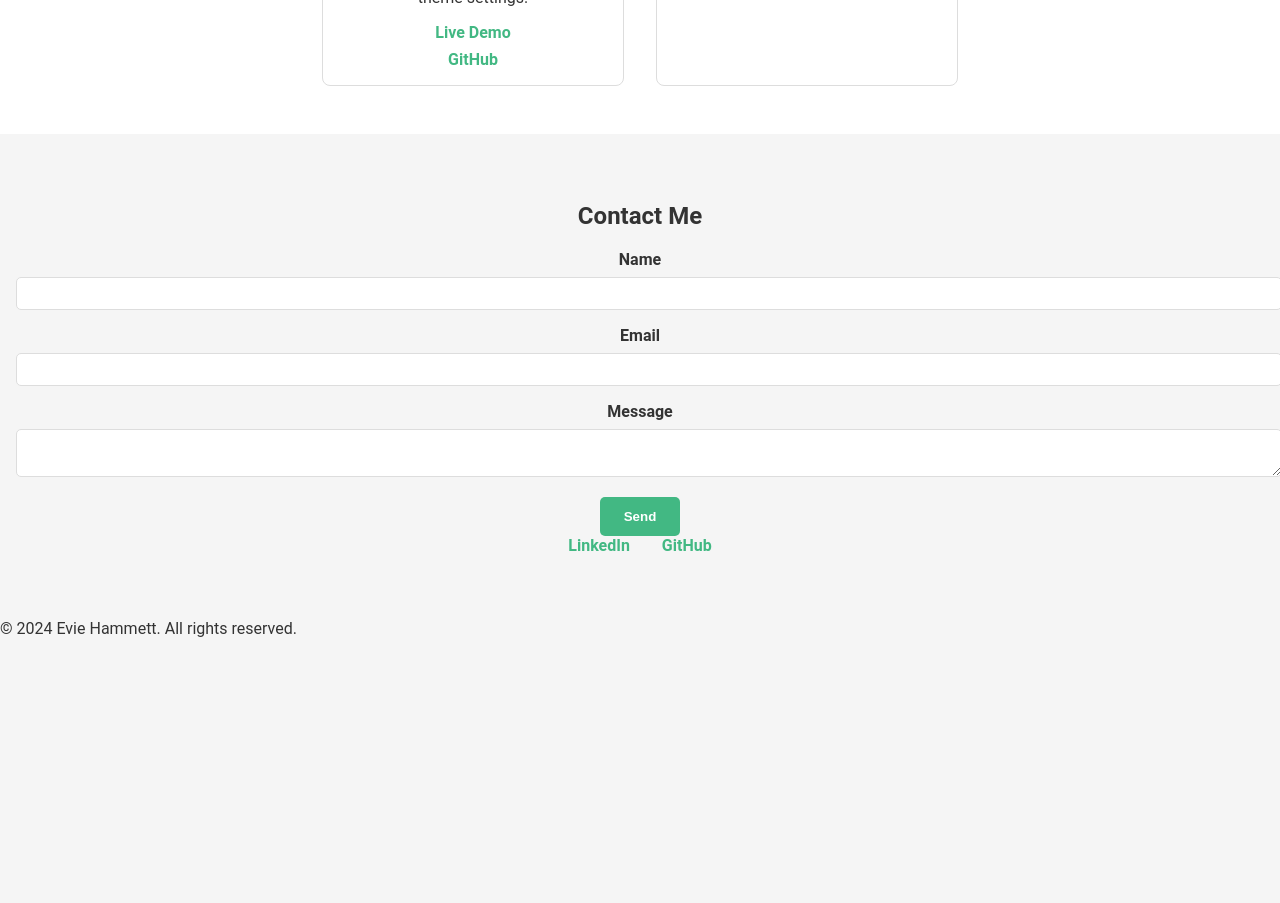
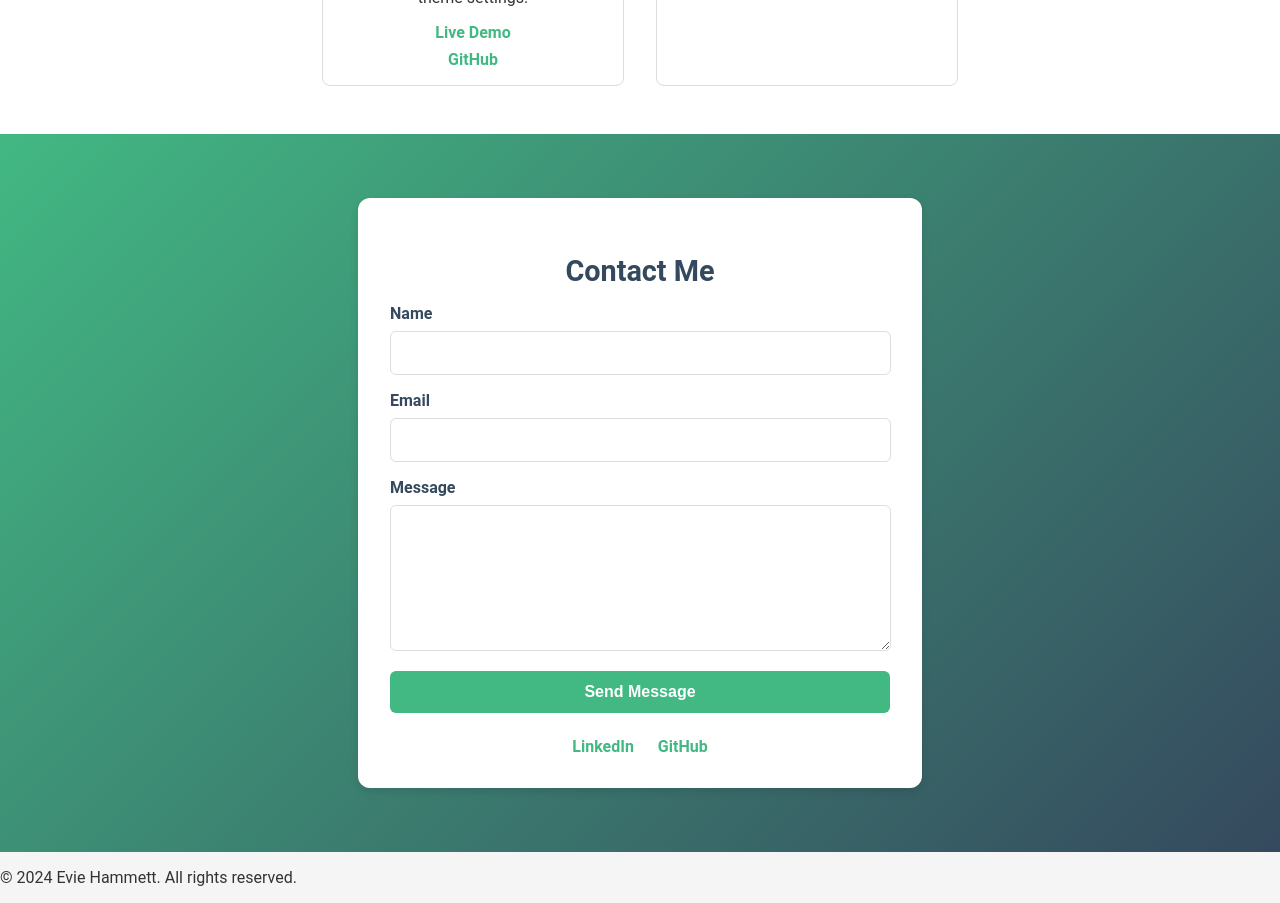
Before and after one commit to eviehammett/eviehammett.github.io, a Vue app: page / in a window 1280 px wide. Shown: the part 2060-2963 px from the top of the page. Before the commit the page ends 2714 px from the top, so only its background shows below. Built offline with nearby package versions, Linux system fonts and the light colour scheme.

Commit message:
Contact form redesign

```diff
--- a/src/pages/ContactPage.vue
+++ b/src/pages/ContactPage.vue
@@ -1,24 +1,26 @@
 <template>
   <section id="contact" class="contact-section">
+    <div class="contact-container">
       <h2>Contact Me</h2>
-      <form @submit.prevent="submitForm">
+      <form @submit.prevent="submitForm" class="contact-form">
         <div class="form-group">
           <label for="name">Name</label>
-          <input type="text" id="name" v-model="form.name" required/>
+          <input type="text" id="name" v-model="form.name" required />
         </div>
         <div class="form-group">
           <label for="email">Email</label>
-          <input type="email" id="email" v-model="form.email" required/>
+          <input type="email" id="email" v-model="form.email" required />
         </div>
         <div class="form-group">
           <label for="message">Message</label>
           <textarea id="message" v-model="form.message" required></textarea>
         </div>
-        <button type="submit">Send</button>
+        <button type="submit">Send Message</button>
       </form>
       <div class="social-links">
         <a href="https://www.linkedin.com/in/evie-hammett-67887b215/" target="_blank">LinkedIn</a>
         <a href="https://github.com/eviehammett" target="_blank">GitHub</a>
+      </div>
     </div>
   </section>
 </template>
@@ -36,7 +38,6 @@
   },
   methods: {
     submitForm() {
-        // Handle form submission (e.g., send data to a server)
       alert('Form submitted');
     }
   }
@@ -45,53 +46,100 @@
 
 <style scoped>
 .contact-section {
-    padding: 3rem 1rem;
-    background-color: #f5f5f5;
+  padding: 4rem 1rem;
+  background: linear-gradient(135deg, #42b883, #35495e);
+  color: white;
+  display: flex;
+  justify-content: center;
+  align-items: center;
+}
+
+.contact-container {
+  background: white;
+  color: #333;
+  padding: 2rem;
+  border-radius: 12px;
+  box-shadow: 0 4px 10px rgba(0, 0, 0, 0.1);
+  width: 90%;
+  max-width: 500px;
   text-align: center;
 }
 
+h2 {
+  margin-bottom: 1rem;
+  color: #35495e;
+  font-size: 1.8rem;
+}
+
+.contact-form {
+  display: flex;
+  flex-direction: column;
+  gap: 1rem;
+  margin: auto;
+}
+
 .form-group {
-    margin-bottom: 1rem;
+  text-align: left;
+  margin-right: 25px;
 }
 
 label {
   display: block;
+  font-weight: bold;
   margin-bottom: 0.5rem;
-    font-weight: bold;
+  color: #35495e;
 }
 
 input, textarea {
   width: 100%;
-    padding: 0.5rem;
+  padding: 0.75rem;
   border: 1px solid #ddd;
-    border-radius: 5px;
+  border-radius: 6px;
+  font-size: 1rem;
+  transition: border-color 0.3s;
+  margin: auto;
+}
+
+input:focus, textarea:focus {
+  border-color: #42b883;
+  outline: none;
+}
+
+textarea {
+  height: 120px;
+  resize: vertical;
 }
 
 button {
-    display: inline-block;
-    padding: 0.75rem 1.5rem;
-    background-color: #42b883;
-    color: #ffffff;
+  background: #42b883;
+  color: white;
+  padding: 0.75rem;
   border: none;
-    border-radius: 5px;
+  border-radius: 6px;
   cursor: pointer;
+  font-size: 1rem;
   font-weight: bold;
-    transition: background-color 0.3s;
+  transition: background 0.3s;
 }
 
 button:hover {
-    background-color: #35495e;
+  background: #35495e;
+}
+
+.social-links {
+  margin-top: 1.5rem;
 }
 
 .social-links a {
-    display: inline-block;
-    margin: 0 1rem;
   color: #42b883;
+  font-weight: bold;
   text-decoration: none;
-    font-weight: bold;
+  margin: 0 0.75rem;
+  transition: color 0.3s;
 }
 
 .social-links a:hover {
+  color: #35495e;
   text-decoration: underline;
 }
 </style>
```
Lines whose indentation alone changed are shown as unchanged.
